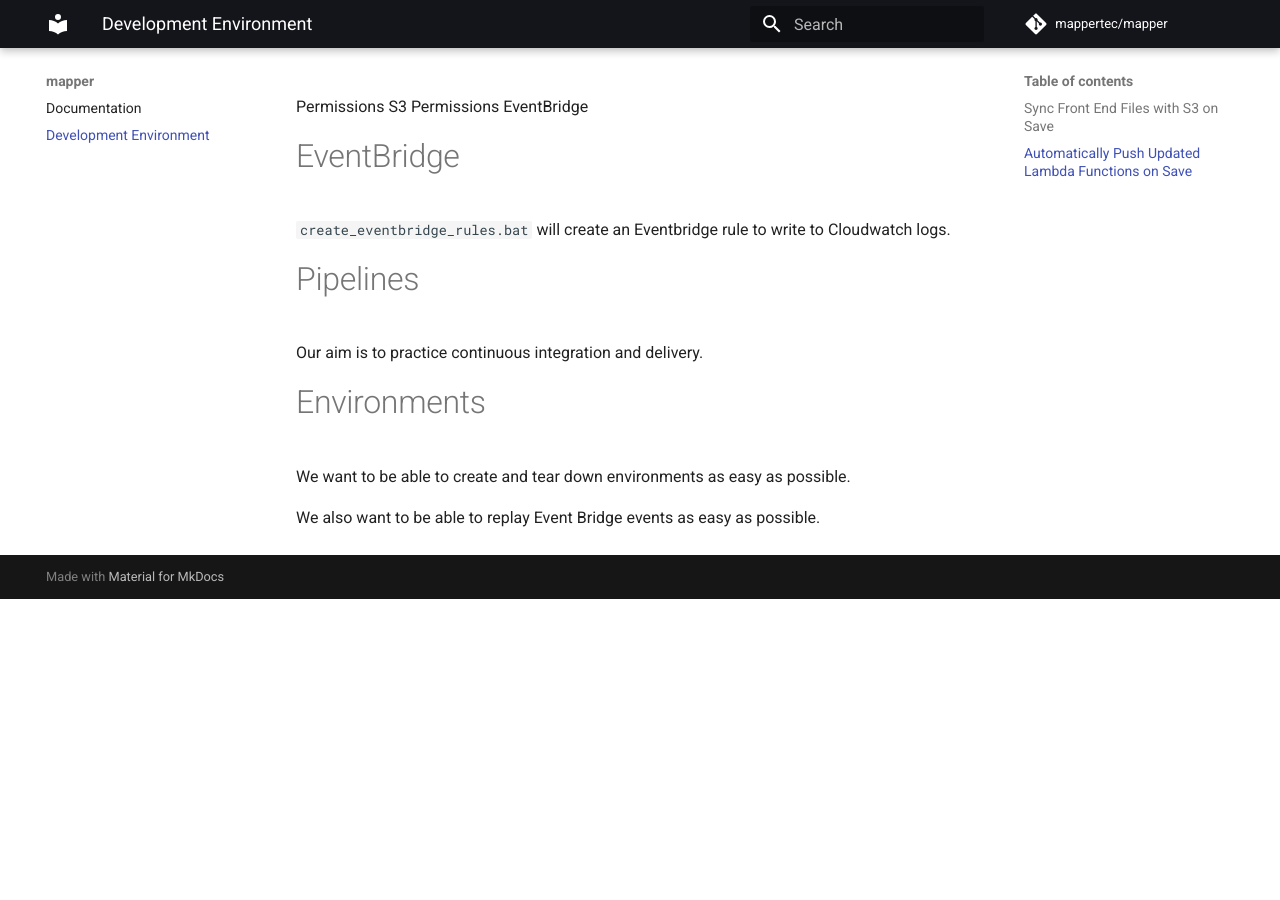
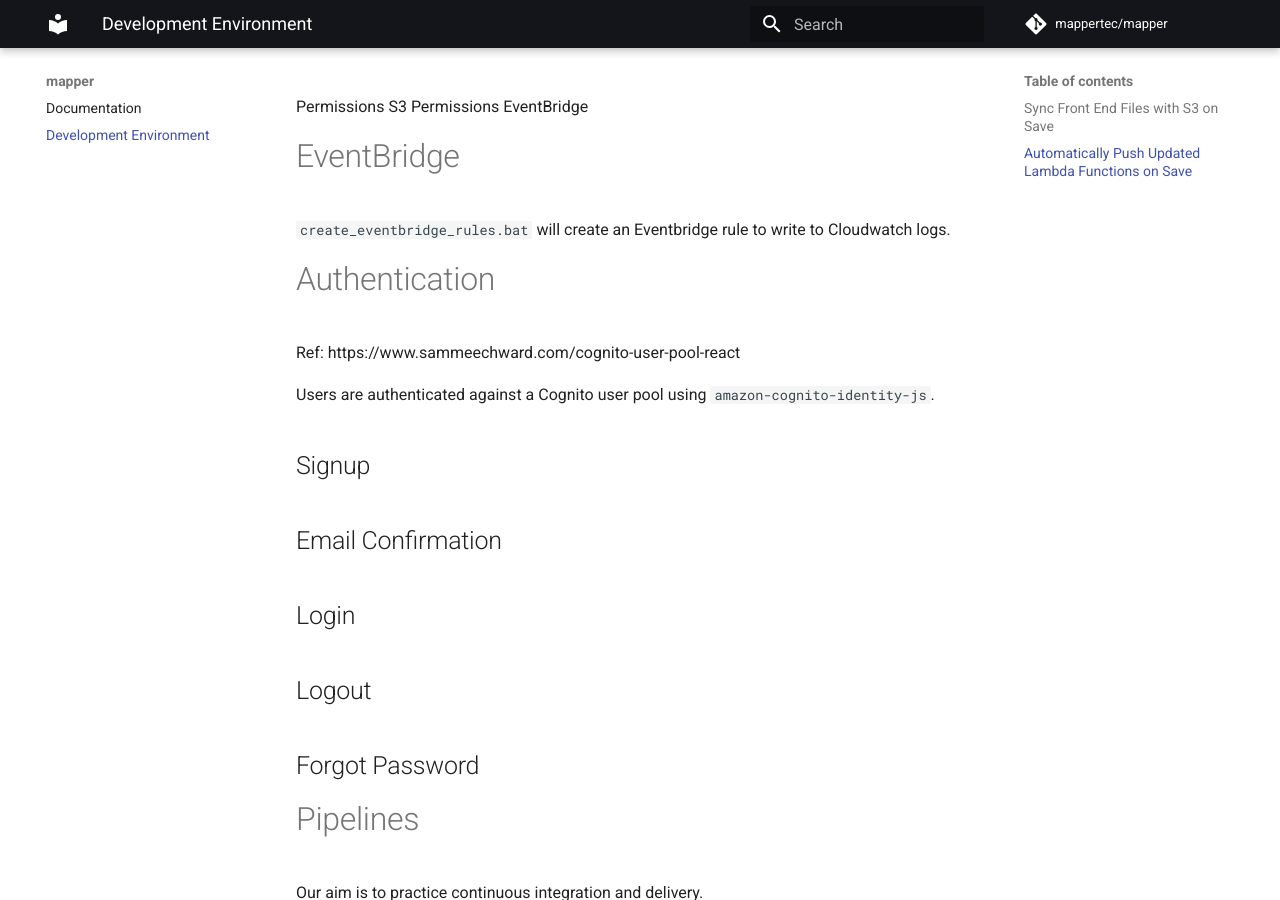
Before and after one commit to engineerdan/service1, an MkDocs documentation site: the page built from docs/developer.md, in a window 1280 px wide and 900 px high, scrolled down 933 px. Built offline with MkDocs 1.6.1 and Material for MkDocs 9.7.7, drawn with Linux system fonts in a browser that asks for light colours; comment, search, counter and statistics services are not loaded; before the commit the page ends 1532 px from its top, so only the background shows below that.

Commit message:
Added extra information to authentication section.

```diff
--- a/docs/developer.md
+++ b/docs/developer.md
@@ -32,6 +32,22 @@ Permissions EventBridge
 
 `create_eventbridge_rules.bat` will create an Eventbridge rule to write to Cloudwatch logs.
 
+# Authentication
+
+Ref: https://www.sammeechward.com/cognito-user-pool-react
+
+Users are authenticated against a Cognito user pool using `amazon-cognito-identity-js`.
+
+## Signup
+
+## Email Confirmation
+
+## Login
+
+## Logout
+
+## Forgot Password
+
 # Pipelines
 
 Our aim is to practice continuous integration and delivery.
```
